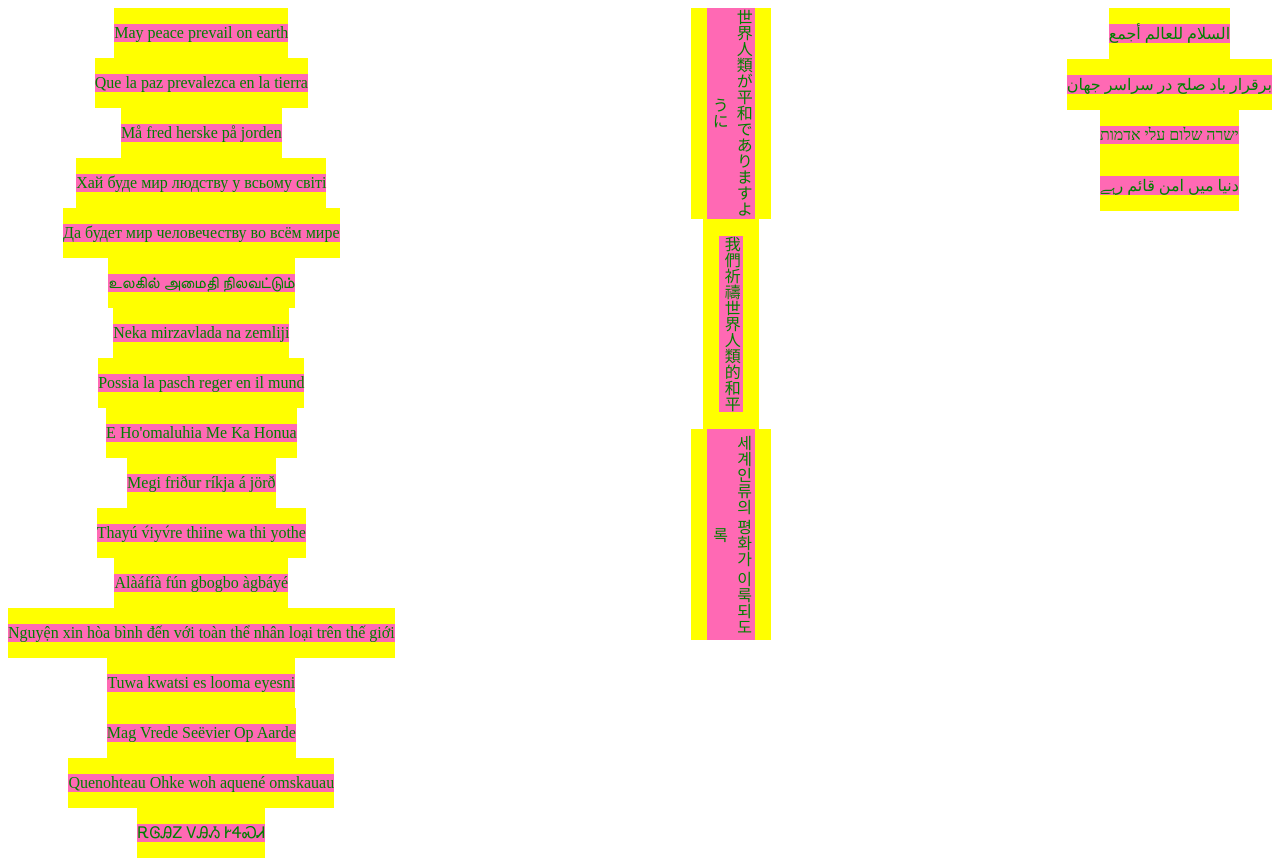
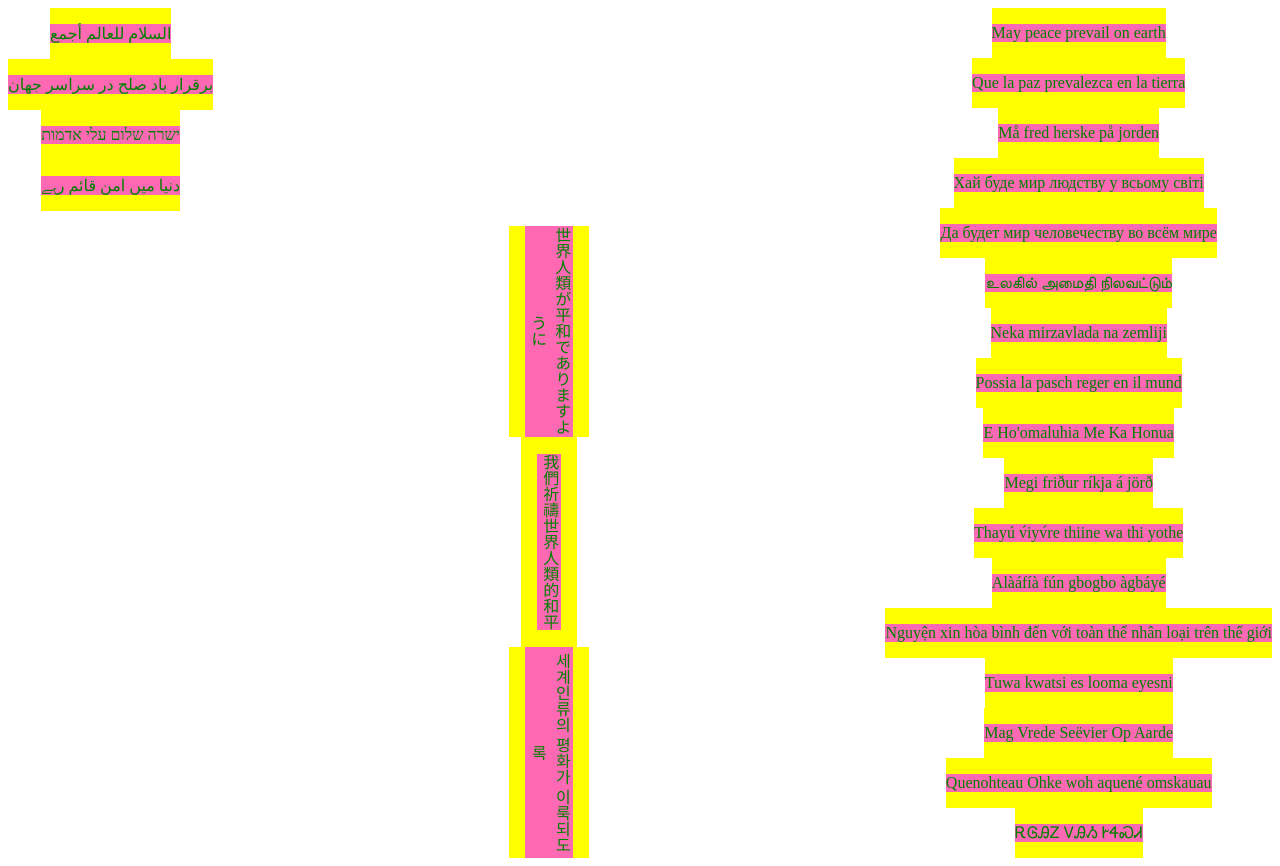
Before and after one commit to geohouse/peace-panels, a website built with Parcel: page src/index.html in a window 1280 px wide. Built offline with nearby package versions, Linux system fonts and the light colour scheme.

Commit message:
adding clarifying tests

```diff
--- a/src/index.css
+++ b/src/index.css
@@ -10,6 +10,7 @@ body {
 }
 
 .banner-ttob {
+  align-self: flex-end;
   display: flex;
   flex: 0.3vh;
   flex-flow: row wrap;
--- a/src/index.html
+++ b/src/index.html
@@ -10,9 +10,9 @@
   </head>
   <body>
     <div class="banner-holder">
+      <div class="banner-rtol"></div>
+      <div class="banner-ttob"></div>
       <div class="banner-ltor"></div>
-      <div class="banner-ttob"></div>
-      <div class="banner-rtol"></div>
     </div>
   </body>
 </html>
--- a/src/index.js
+++ b/src/index.js
@@ -160,6 +160,7 @@ class PeacePanel extends LitElement {
     // This reads in object attached by JS to the HTML element, which contains the
     // information for the current peace panel.
     messageDetails: { type: Object },
+    tester: { type: String },
   };
   static styles = css`
     .message {
@@ -186,6 +187,7 @@ class PeacePanel extends LitElement {
   render() {
     console.log("in render");
     console.log(this.messageDetails.language);
+    console.log(this.tester);
     // Make each peace-panel element have 2 classes: 1 for what is being shown, and the other for the text direction
     // which is needed to style them for correct text direction using the main CSS file. Easiest to define as
     // a variable before using in the template string construction.
@@ -260,7 +262,13 @@ peaceMessages.forEach((message) => {
   // The name of this property added to the HTML node has to exactly match the name expected
   // in the static properties area of the PeacePanels class definition (this seems to be how it
   // can process multiple pieces of input information attached to the HTML and correctly assign them.)
+
+  // These are named 'slots' that newPeacePanel is expecting based on our definition in the static properties
+  // section. Can attach any other properties that I want to the peace-panel elements, but only the
+  // ones with the names matching those expected from the properties definition of the class will
+  // be available for use with the Lit web component.
   newPeacePanel.messageDetails = message;
+  newPeacePanel.tester = "Gussy!";
   console.log("in setting up");
   console.log(newPeacePanel.messageDetails);
   if (message.direction === "ttob") {
```
Also changed, not shown: dist/index.html, 4 other files.
